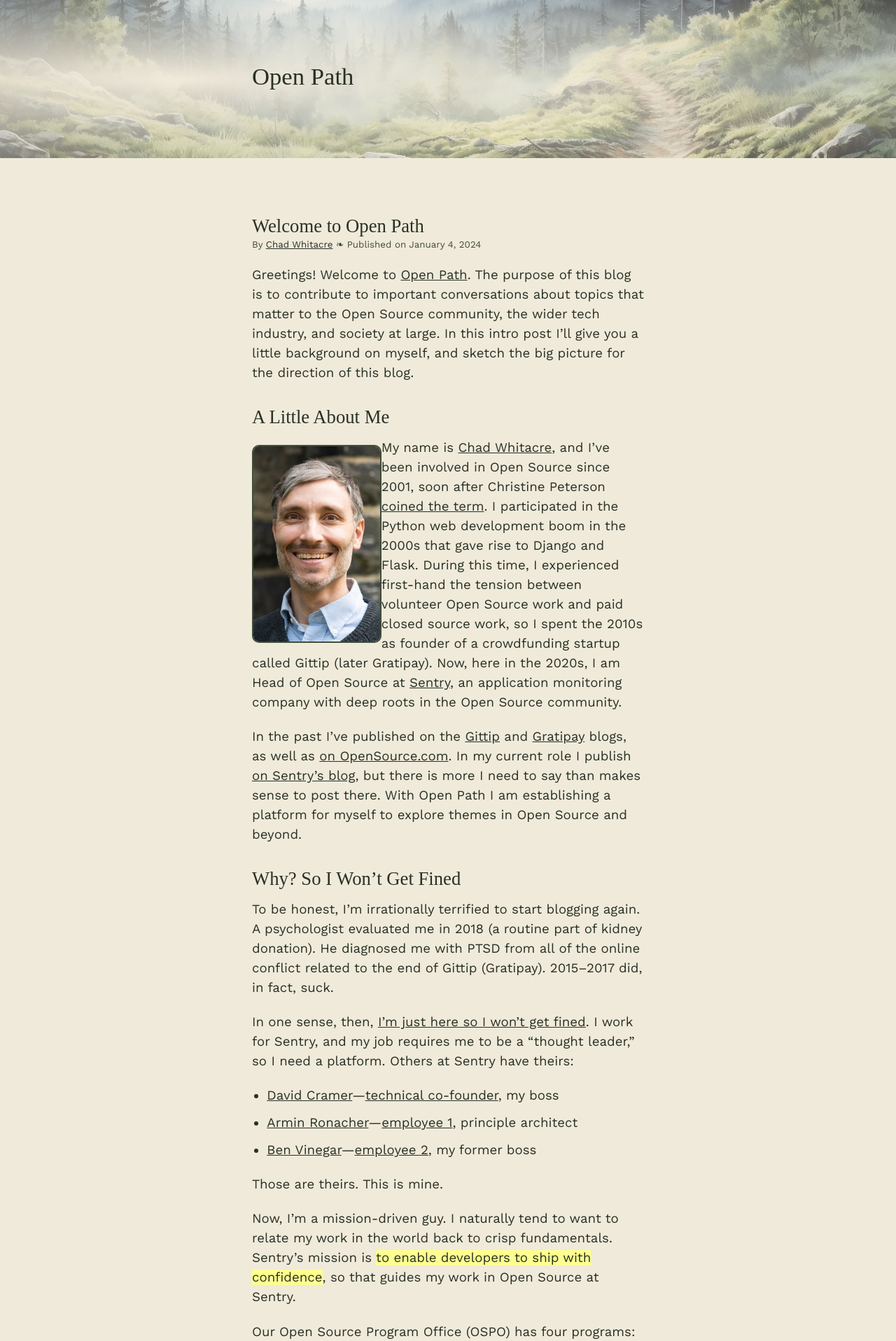
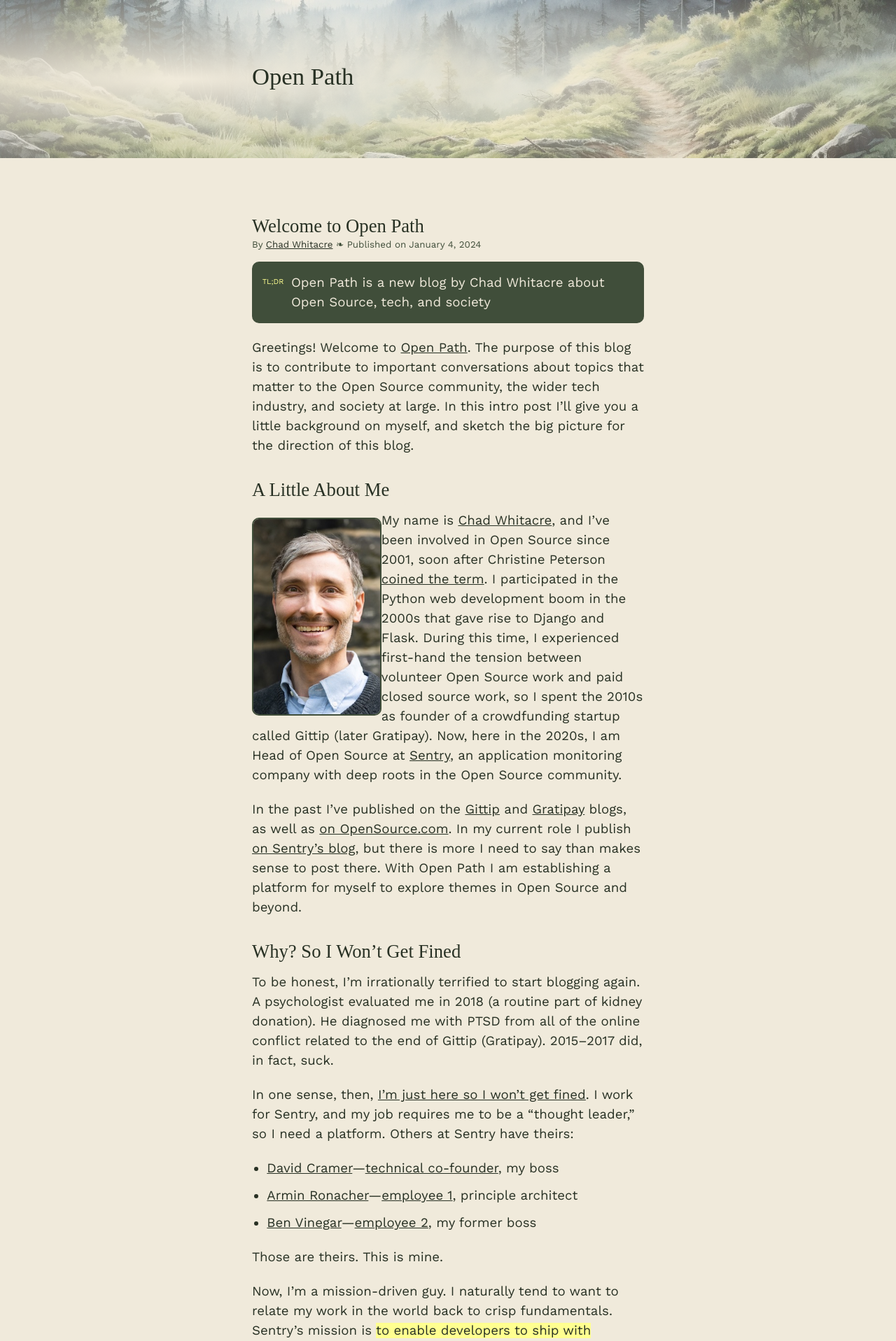
Before and after one commit to chadwhitacre/openpath, a Jekyll site: the page built from _posts/2024-01-04-welcome-to-open-path.md, in a window 1280 px wide. Shown: the top 1917 px of the page at 70% size. Built offline with Jekyll 4.4.1, drawn with Linux system fonts in a browser that asks for light colours; some web fonts are replaced; comment, search, counter and statistics services are not loaded.

Commit message:
Add tl;dr, up the number of posts on the homepage

```diff
--- a/_layouts/post.html
+++ b/_layouts/post.html
@@ -8,5 +8,6 @@
     By <a href="https://chadwhitacre.com/">Chad Whitacre</a> ❧ Published on {{
     page.date | date: '%B %e, %Y' }}
   </p>
+  <p class="tldr"><span>tl;dr</span> {{ page.excerpt }}</p>
   {{ content }}
 </div>
--- a/assets/style.scss
+++ b/assets/style.scss
@@ -278,6 +278,25 @@
   article {
     background: var(--white);
     color: var(--black);
+    .tldr {
+      display: block;
+      position: relative;
+      span {
+        color: var(--yellow);
+        text-transform: uppercase;
+        font-size: 8pt;
+        line-height: 8pt;
+        display: block;
+        position: absolute;
+        top: 18pt;
+        left: 11pt;
+      }
+      color: var(--white);
+      background: var(--green);
+      margin: 12pt 0 0;
+      padding: 12pt 12pt 12pt 42pt;
+      border-radius: 10px;
+    }
     a {
       color: var(--black);
     }
--- a/index.html
+++ b/index.html
@@ -30,5 +30,5 @@
 </section>
 
 <section class="blog">
-  <div class="content">{% include posts.html n=2 %}</div>
+  <div class="content">{% include posts.html n=10 %}</div>
 </section>
```
Also changed, not shown: _posts/2024-01-19-the-open-source-sustainability-crisis.md (+1 -1 lines).
